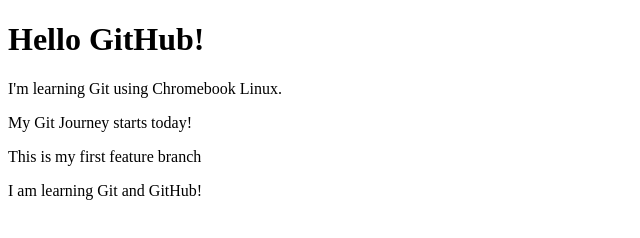
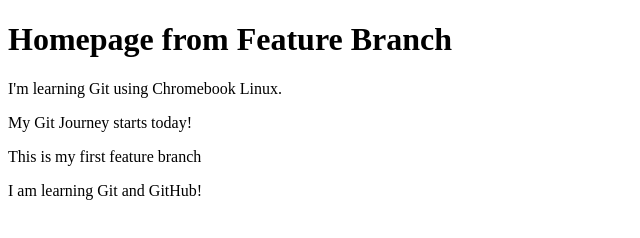
Before and after one commit to itsmebu/git-learning, a plain HTML site: page index.html in a window 1280 px wide. Shown: the whole page, without its empty margins (0-640 px from the left). Drawn offline with Linux system fonts and the light colour scheme.

Commit message:
Change homepage heading in feature branch

```diff
--- a/index.html
+++ b/index.html
@@ -4,7 +4,7 @@
     <title>My Git Project</title>
 </head>
 <body>
-    <h1>Hello GitHub!</h1>
+    <h1>Homepage from Feature Branch</h1>
     <p>I'm learning Git using Chromebook Linux.</p>
     <p>My Git Journey starts today!</p>
     <p>This is my first feature branch</p>
```
